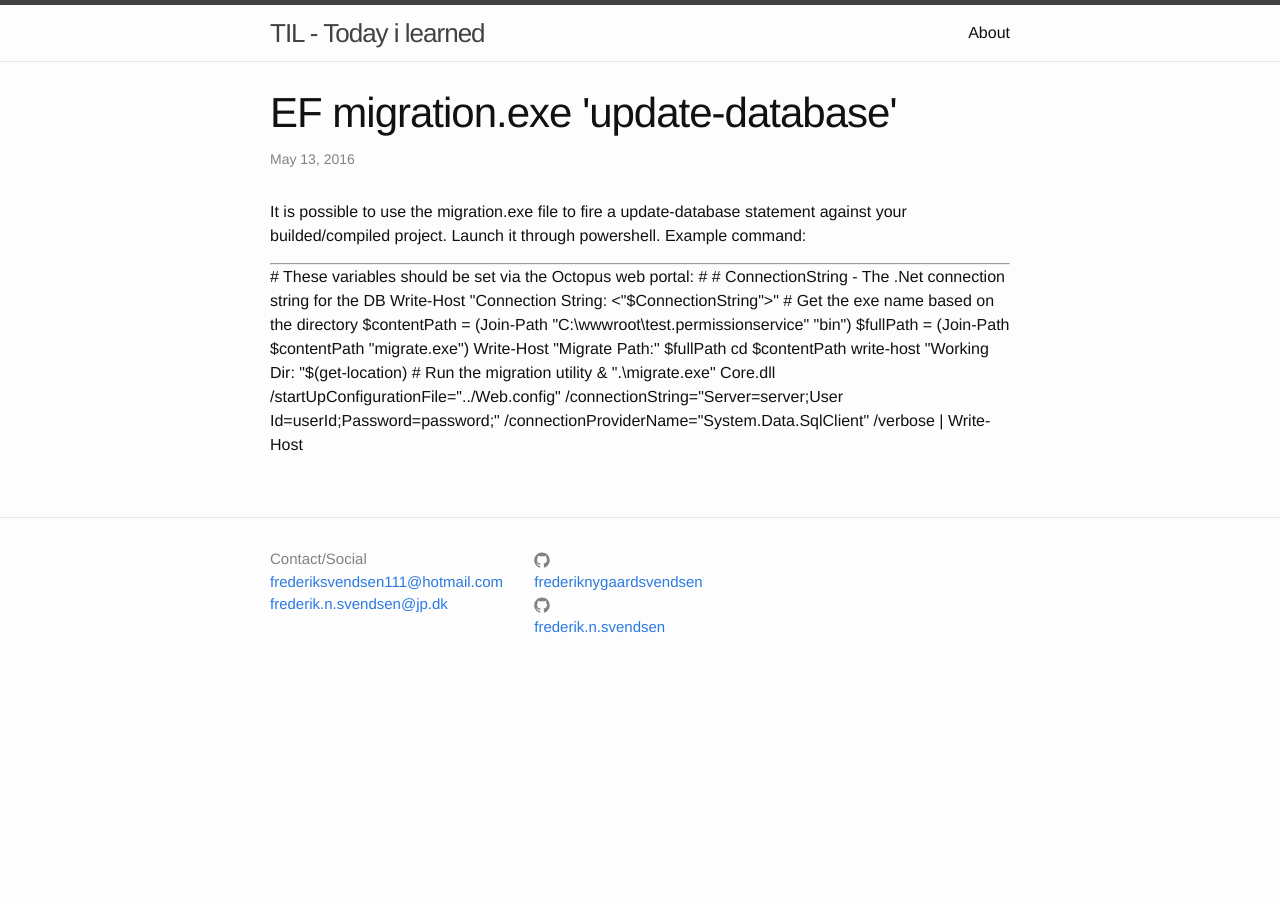
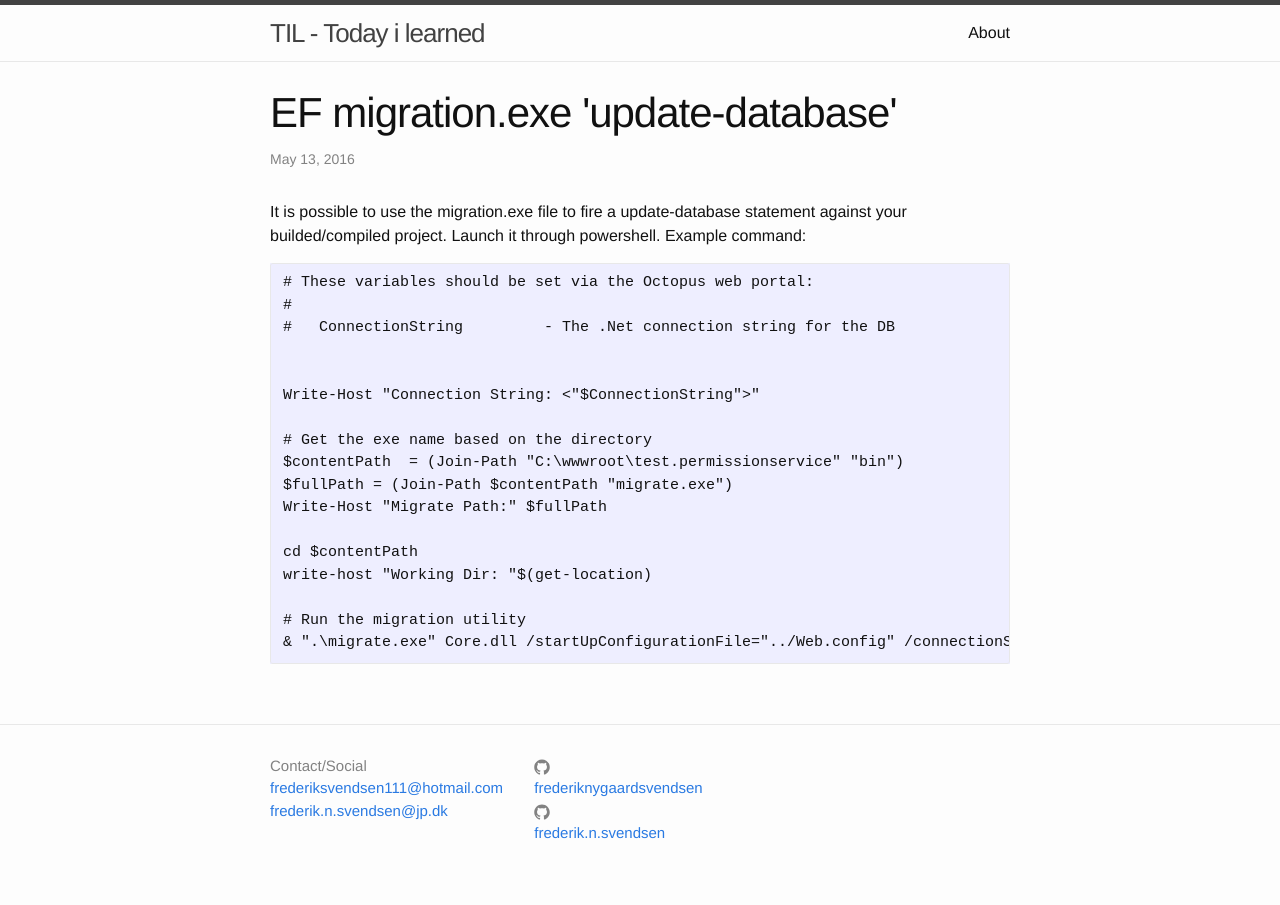
Before and after one commit to FrederikNygaardSvendsen/FrederikNygaardSvendsen.github.io, a Jekyll site: the page built from _posts/2016-05-13-ef-migration-exe-update-database.md, in a window 1280 px wide. Built offline with Jekyll 4.4.1, drawn with Linux system fonts in a browser that asks for light colours.

Commit message:
Update 2016-05-13-ef-migration-exe-update-database.md

```diff
--- a/_posts/2016-05-13-ef-migration-exe-update-database.md
+++ b/_posts/2016-05-13-ef-migration-exe-update-database.md
@@ -5,24 +5,22 @@ categories: EF Enitity Framework update database update-database
 ---
 It is possible to use the migration.exe file to fire a update-database statement against your builded/compiled project. Launch it through powershell. Example command:
 
--------
-<div>
-# These variables should be set via the Octopus web portal:
-#
-#   ConnectionString         - The .Net connection string for the DB
+
+<!-- language: lang-none -->
+    # These variables should be set via the Octopus web portal:
+    #
+    #   ConnectionString         - The .Net connection string for the DB
 
 
-Write-Host "Connection String: <"$ConnectionString">"
+    Write-Host "Connection String: <"$ConnectionString">"
 
-# Get the exe name based on the directory
-$contentPath  = (Join-Path "C:\wwwroot\test.permissionservice" "bin")
-$fullPath = (Join-Path $contentPath "migrate.exe")
-Write-Host "Migrate Path:" $fullPath
+    # Get the exe name based on the directory
+    $contentPath  = (Join-Path "C:\wwwroot\test.permissionservice" "bin")
+    $fullPath = (Join-Path $contentPath "migrate.exe")
+    Write-Host "Migrate Path:" $fullPath
 
-cd $contentPath
-write-host "Working Dir: "$(get-location)
+    cd $contentPath
+    write-host "Working Dir: "$(get-location)
 
-# Run the migration utility
-& ".\migrate.exe" Core.dll /startUpConfigurationFile="../Web.config" /connectionString="Server=server;User Id=userId;Password=password;" /connectionProviderName="System.Data.SqlClient" /verbose | Write-Host
-
-</div>
+    # Run the migration utility
+    & ".\migrate.exe" Core.dll /startUpConfigurationFile="../Web.config" /connectionString="Server=server;User   Id=userId;Password=password;" /connectionProviderName="System.Data.SqlClient" /verbose | Write-Host
```
